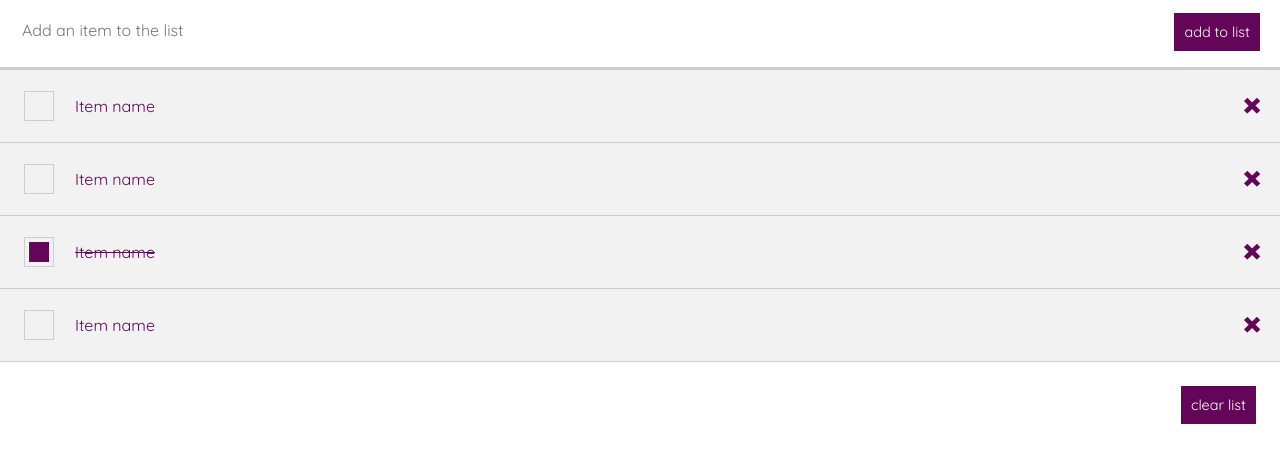
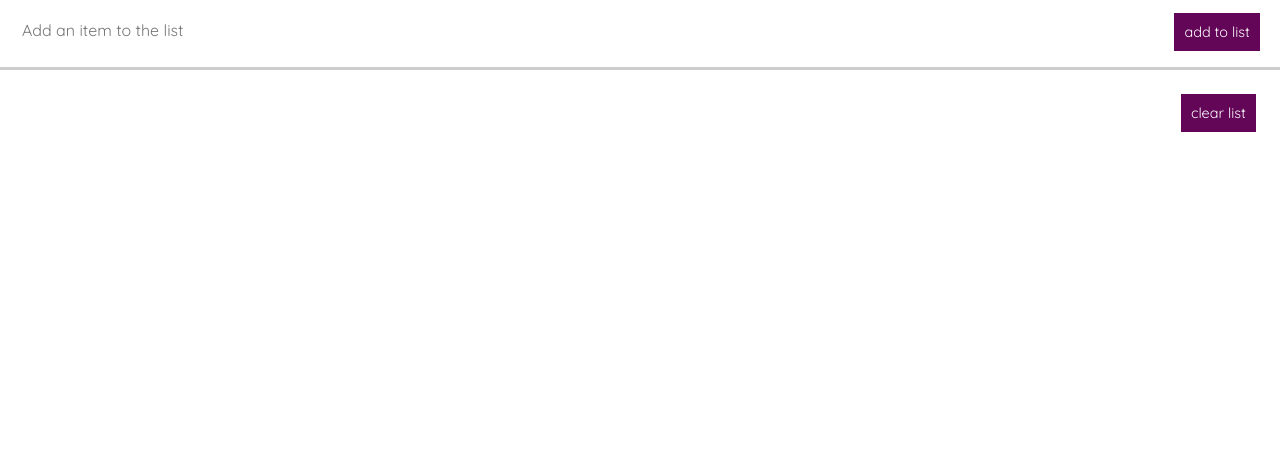
Before and after one commit to dorahagen/shopping-list, a plain HTML site: page index.html in a window 1280 px wide. Both pictures are taken after a click on the button "clear list". Shown: the part 155-618 px from the top of the page. Drawn offline with nearby package versions, Linux system fonts and the light colour scheme.

Commit message:
Finish jQuery

```diff
--- a/css/main.css
+++ b/css/main.css
@@ -32,7 +32,7 @@ header {
 	width: 70%;
 }
 
-#entry:hover, #entry:focus {
+#entry:hover, #entry:focus, .add:focus, .clear:focus {
 	outline: 0;
 }
 
--- a/index.html
+++ b/index.html
@@ -19,13 +19,7 @@
 	</div>
 	<div class="list-area">
 		<ul id="list">
-			<li class="unchecked">Item name<div class="remove"></div>
-			</li>
-			<li class="unchecked">Item name<div class="remove"></div>
-			</li>
-			<li class="checked">Item name<div class="remove"></div>
-			</li>
-			<li class="unchecked">Item name<div class="remove"></div>
+			<li class="unchecked">Don't forget the wine!<div class="remove"></div>
 			</li>
 		</ul>
 	</div>
--- a/js/app.js
+++ b/js/app.js
@@ -30,7 +30,13 @@ $(document).ready(function() {
 
 	//cross off items
 	$('#list').on('click','li', function() {
-		$(this).toggleClass('.checked');
+		$(this).toggleClass('checked');
 	});
 
+	//clear entire list
+	function clearAll() {
+		$('li').remove();
+	}
+
+	$('.clear').on('click', clearAll);
 });
```
